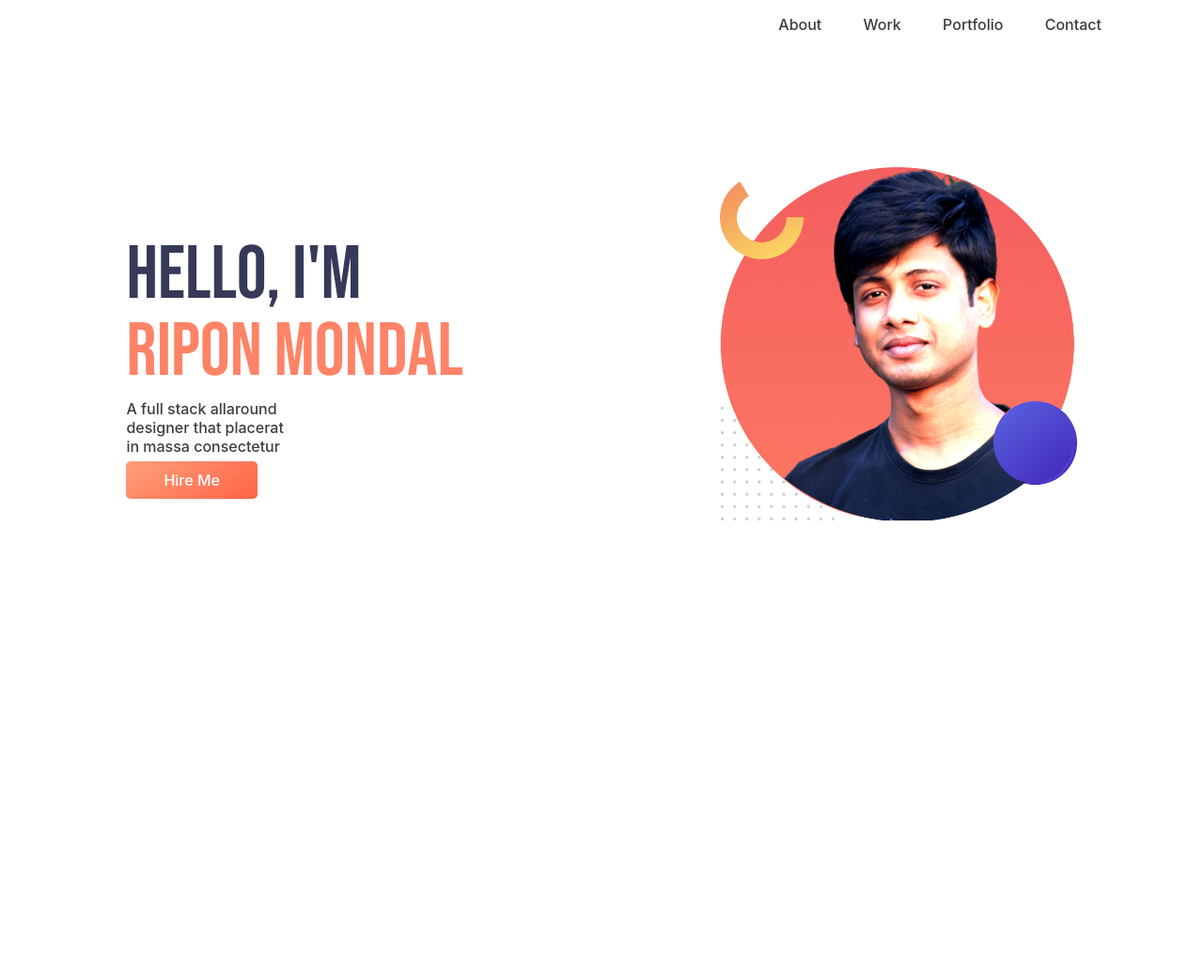
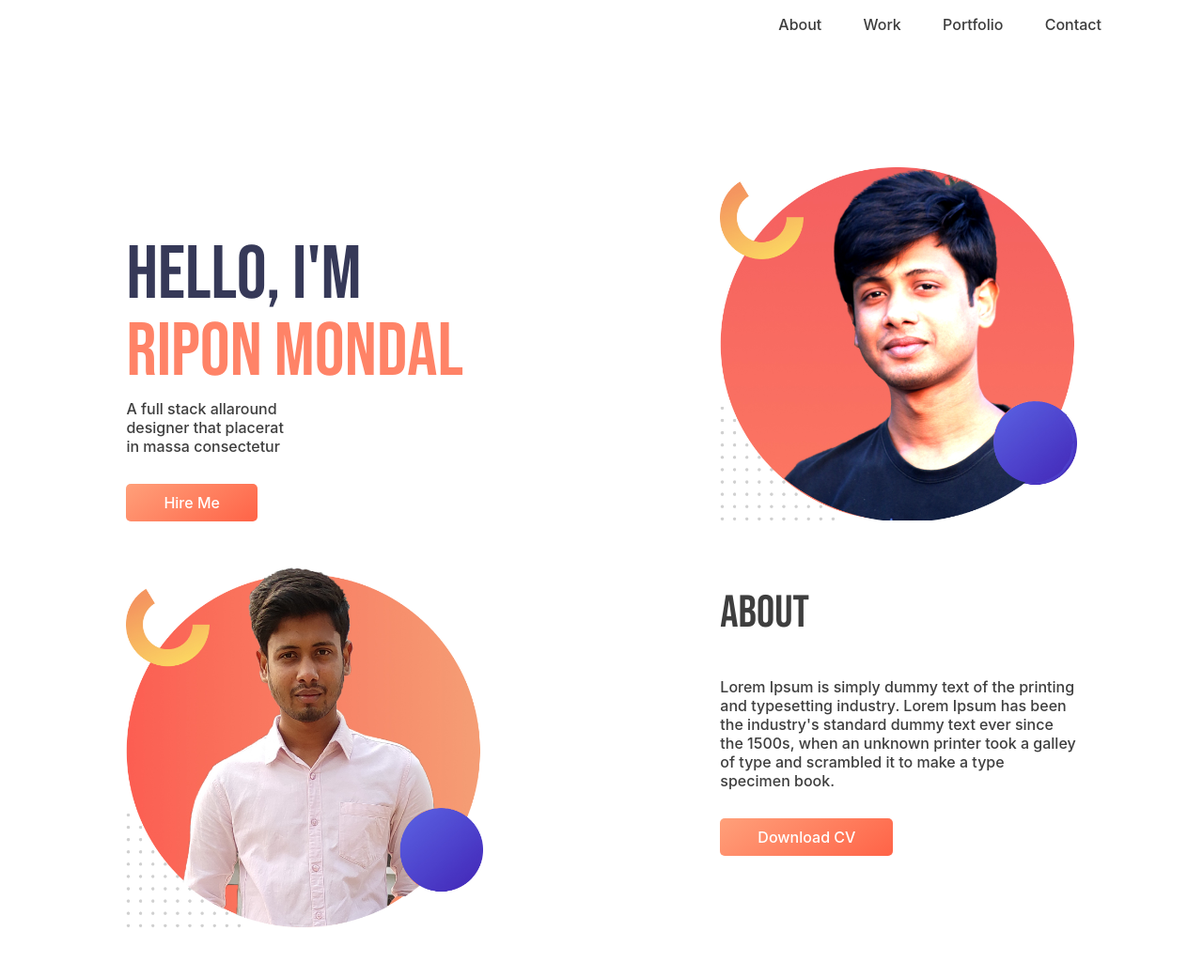
Before and after one commit to riponmondalbd/personal-website, a plain HTML site: page index.html in a window 1280 px wide. Shown: the whole page at 94% size. Before the commit the page ends 800 px from the top, so only its background shows below. Drawn offline with Linux system fonts and the light colour scheme.

Commit message:
Added about section

```diff
--- a/index.html
+++ b/index.html
@@ -25,7 +25,7 @@
     </section>
     <!--MAking Main Header-->
     <section>
-        <div class="devide-main-section left-section">
+        <div class="devide-main-section">
             <h1>HELLO, I'M</h1>
             <span class="tomato-my-name"><H1>RIPON MONDAL</H1></span>
             <P>A full stack allaround designer that placerat in massa consectetur</P>
@@ -36,6 +36,19 @@
             <img src="images/main-images/first.jpg" alt="">
         </div>
     </section>
+
     <!--Making about section-->
+    <section>
+        <div class="devide-main-section">
+            <img src="images/main-images/second.jpg" alt="">
+        </div>
+    </section>
+    <section>
+        <div class="devide-main-section about-section">
+            <h2>About</h2>
+            <p>Lorem Ipsum is simply dummy text of the printing and typesetting industry. Lorem Ipsum has been the industry's standard dummy text ever since the 1500s, when an unknown printer took a galley of type and scrambled it to make a type specimen book.</p>
+            <a class="link-button" href="#">Download CV</a>
+    </section>
+
 </body>
 </html>
--- a/style.css
+++ b/style.css
@@ -38,10 +38,9 @@ body{
     width: 30%;
     float: left;
     margin: 10%;
+    margin-bottom: -100px;
 }
-.left-section{
 
-}
 .devide-main-section img{
     width: 100%;
 }
@@ -54,6 +53,7 @@ body{
 .devide-main-section p{
     margin-top: -65px;
     margin-right: 200px;
+    margin-bottom: 40px;
 }
 .link-button{
     text-decoration: none;
@@ -68,3 +68,13 @@ body{
     margin-top: -80px;
     font-weight: 500;
 }
+/*Making About Section*/
+.about-section p{
+   margin-top: 20px;
+   margin-right: 0;
+}
+.about-section h2{
+    font-family: 'Bebas Neue', cursive;
+    font-size: 48px;
+    font-weight: 400;
+}
```
